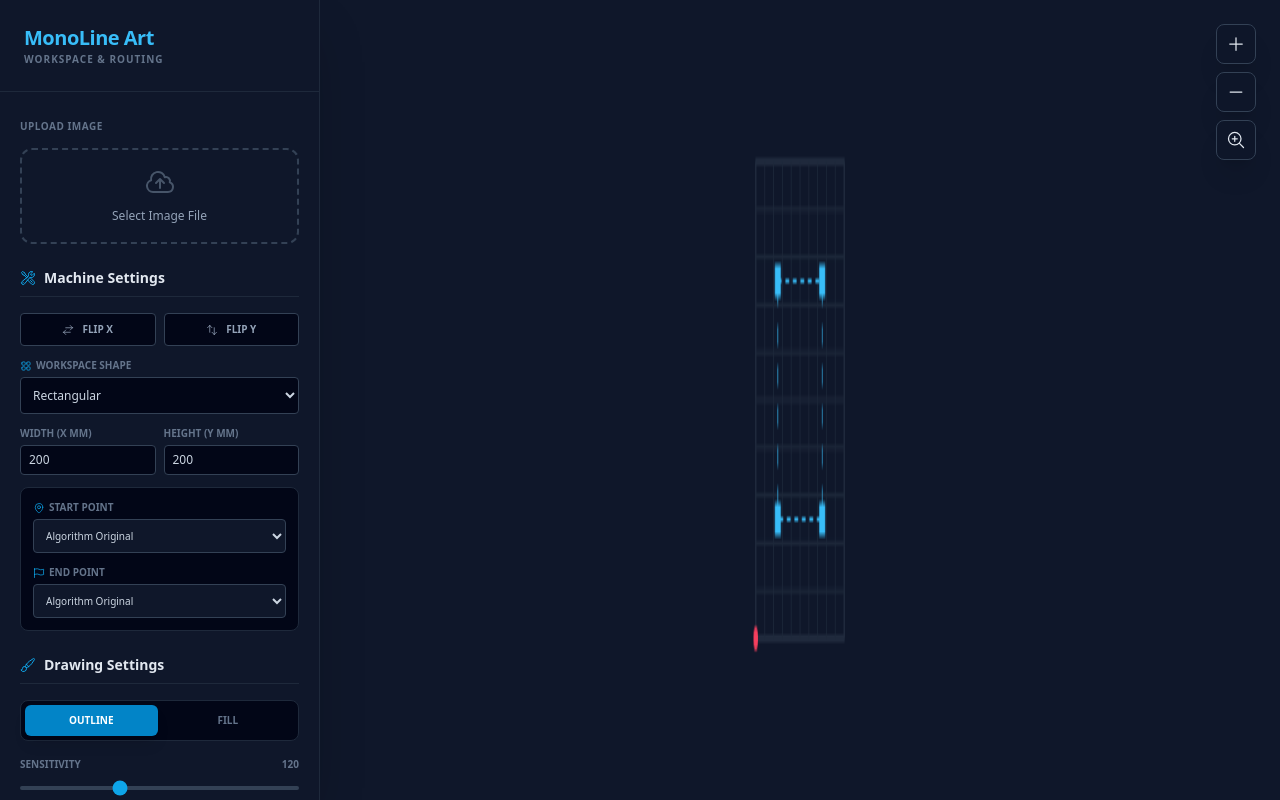
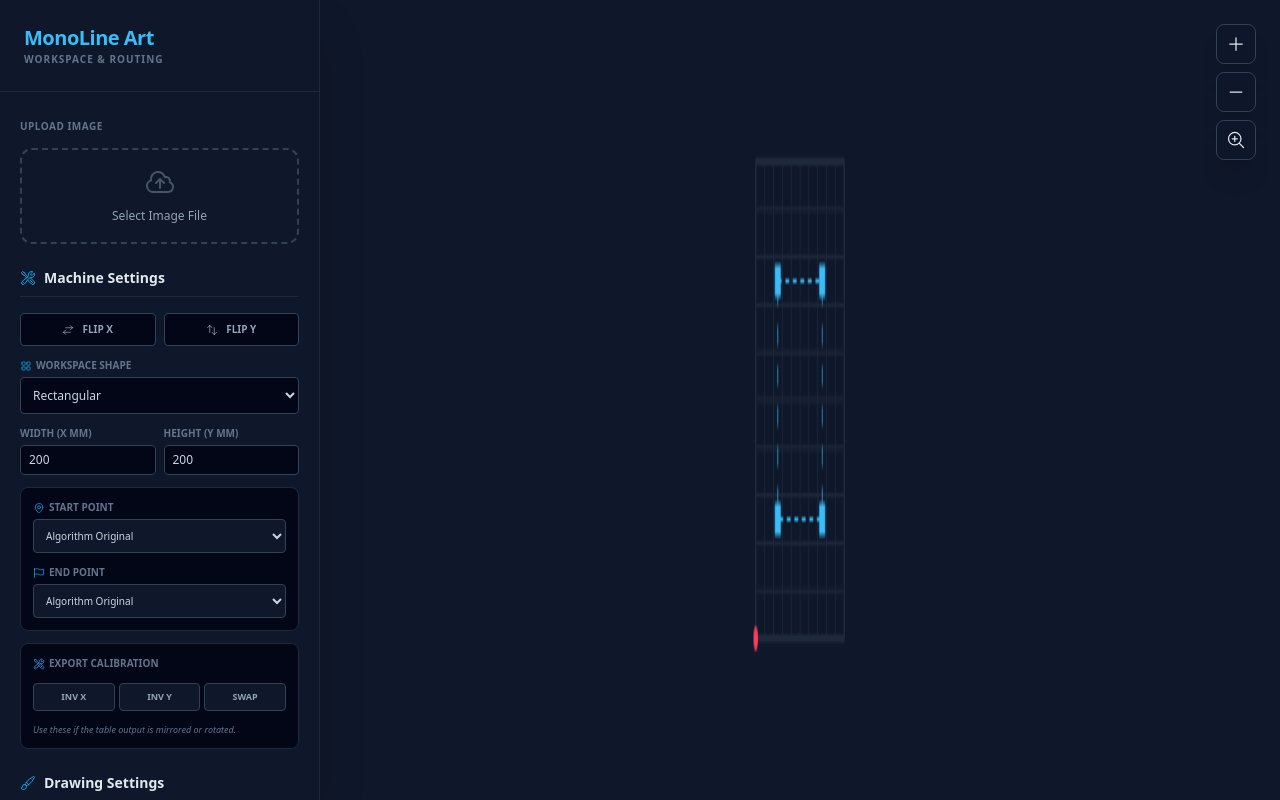
Before and after one commit to ahmetilker01/monolineart, a React (Vite) app: page / in a window 1280 px wide. Built offline with nearby package versions, Linux system fonts and the light colour scheme.

Commit message:
Add files via upload

```diff
--- a/App.tsx
+++ b/App.tsx
@@ -68,7 +68,10 @@ const App: React.FC = () => {
     pathStartPreference: 'original',
     pathEndPreference: 'original',
     flipX: false,
-    flipY: false
+    flipY: false,
+    thrFlipX: false,
+    thrFlipY: false,
+    thrSwapXY: false
   });
 
   const [aiMeta, setAiMeta] = useState<AnalysisResult>({
@@ -612,6 +615,36 @@ const App: React.FC = () => {
                        </select>
                     </div>
                 </div>
+
+                <div className="p-3 bg-slate-950 border border-slate-800 rounded-lg space-y-3">
+                    <label className="text-[10px] text-slate-500 font-bold uppercase block mb-1 flex items-center gap-1">
+                      <WrenchScrewdriverIcon className="w-3 h-3 text-sky-500" /> Export Calibration
+                    </label>
+                    <div className="grid grid-cols-3 gap-1">
+                      <button
+                        onClick={() => setSettings({...settings, thrFlipX: !settings.thrFlipX})}
+                        className={`py-1.5 rounded border text-[9px] font-bold transition-all ${settings.thrFlipX ? 'bg-amber-600 border-amber-400 text-white' : 'bg-slate-900 border-slate-700 text-slate-400'}`}
+                        title="Invert X in export"
+                      >
+                        INV X
+                      </button>
+                      <button
+                        onClick={() => setSettings({...settings, thrFlipY: !settings.thrFlipY})}
+                        className={`py-1.5 rounded border text-[9px] font-bold transition-all ${settings.thrFlipY ? 'bg-amber-600 border-amber-400 text-white' : 'bg-slate-900 border-slate-700 text-slate-400'}`}
+                        title="Invert Y in export"
+                      >
+                        INV Y
+                      </button>
+                      <button
+                        onClick={() => setSettings({...settings, thrSwapXY: !settings.thrSwapXY})}
+                        className={`py-1.5 rounded border text-[9px] font-bold transition-all ${settings.thrSwapXY ? 'bg-amber-600 border-amber-400 text-white' : 'bg-slate-900 border-slate-700 text-slate-400'}`}
+                        title="Swap X and Y in export"
+                      >
+                        SWAP
+                      </button>
+                    </div>
+                    <p className="text-[9px] text-slate-500 italic">Use these if the table output is mirrored or rotated.</p>
+                </div>
              </div>
           </div>
 
--- a/types.ts
+++ b/types.ts
@@ -41,6 +41,9 @@ export interface GCodeSettings {
   pathEndPreference: PathEndPreference; // Preference for end point
   flipX: boolean; // Mirror X axis
   flipY: boolean; // Mirror Y axis
+  thrFlipX: boolean;
+  thrFlipY: boolean;
+  thrSwapXY: boolean;
 }
 
 export interface AnalysisResult {
--- a/utils/pathAlgorithms.ts
+++ b/utils/pathAlgorithms.ts
@@ -482,16 +482,28 @@ export const generateGCode = (
     if (settings.flipX) normX = 1 - normX;
     if (settings.flipY) normY = 1 - normY;
 
-    const realX = (placeX + normX * placeW).toFixed(3);
-    // Standard CNC is bottom-left (0,0). Images are top-left. So we invert Y by default (1 - normY).
-    const realY = (placeY + (1 - normY) * placeH).toFixed(3);
+    let realX = placeX + normX * placeW;
+    let realY = placeY + normY * placeH;
+
+    // Apply Calibration
+    if (settings.thrFlipX) realX = settings.scaleX - realX;
+    if (settings.thrFlipY) realY = settings.scaleY - realY;
+    if (settings.thrSwapXY) {
+        const temp = realX;
+        realX = realY;
+        realY = temp;
+    }
+
+    const gX = realX.toFixed(3);
+    // Standard CNC is Y-up. Our realY is distance from top. So we use (scaleY - realY).
+    const gY = (settings.scaleY - realY).toFixed(3);
 
     if (i === 0 || p.isJump) {
         gcode += `M5 ; Pen Up\n`;
-        gcode += `G0 X${realX} Y${realY} F${settings.feedRate}\n`;
+        gcode += `G0 X${gX} Y${gY} F${settings.feedRate}\n`;
         gcode += `M3 S255 ; Pen Down\n`;
     } else {
-        gcode += `G1 X${realX} Y${realY}\n`;
+        gcode += `G1 X${gX} Y${gY}\n`;
     }
   }
 
@@ -530,11 +542,21 @@ export const generateTHR = (
     if (settings.flipX) normX = 1 - normX;
     if (settings.flipY) normY = 1 - normY;
 
-    const realX = placeX + normX * placeW;
-    const realY = placeY + (1 - normY) * placeH;
+    let realX = placeX + normX * placeW;
+    let realY = placeY + normY * placeH;
+
+    // Apply Calibration
+    if (settings.thrFlipX) realX = settings.scaleX - realX;
+    if (settings.thrFlipY) realY = settings.scaleY - realY;
+    if (settings.thrSwapXY) {
+        const temp = realX;
+        realX = realY;
+        realY = temp;
+    }
 
     const dx = realX - cx;
-    const dy = realY - cy;
+    // Standard THR is Y-up. Our realY is distance from top. So we use (cy - realY).
+    const dy = cy - realY;
 
     const rho = Math.sqrt(dx * dx + dy * dy) / maxRadius;
     const theta = Math.atan2(dy, dx);
```
